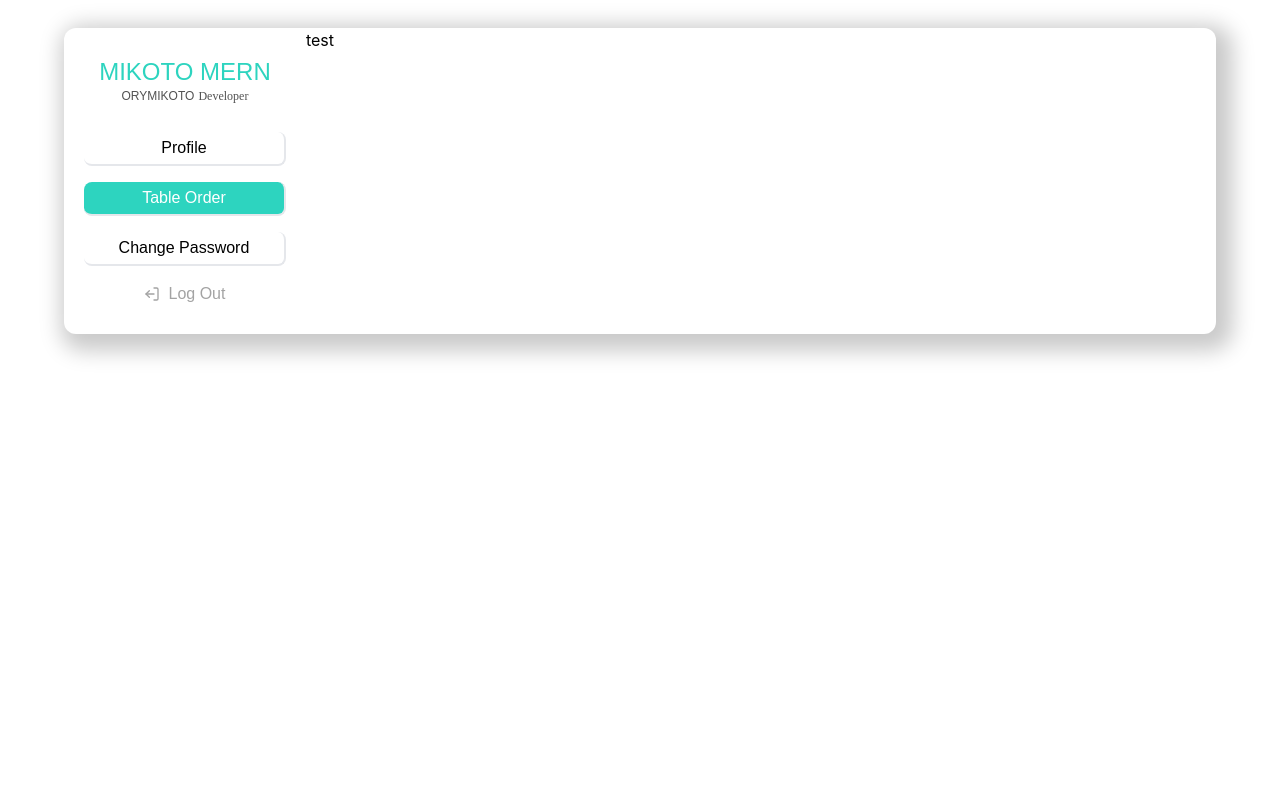
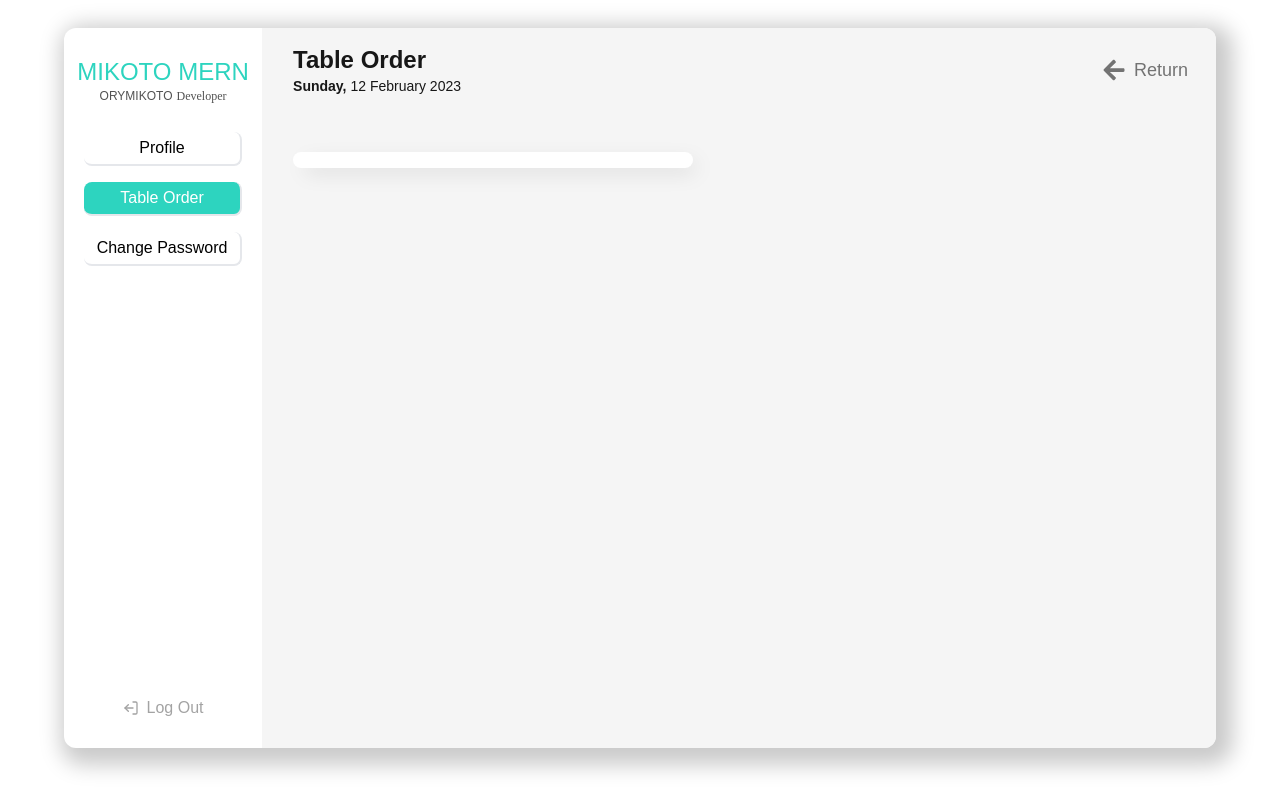
Before and after one commit to orymikoto/order-restaurant-table-program-MERN, a React (Create React App) app in the folder frontend/: page /user/profile in a window 1280 px wide. Both pictures are taken after a click on the element "Table Order". Built offline with nearby package versions, Linux system fonts and the light colour scheme; no server answers.

Commit message:
fix usercontroller and message navigate

```diff
--- a/frontend/src/App.js
+++ b/frontend/src/App.js
@@ -6,7 +6,7 @@ import { Route, Routes } from 'react-router-dom'
 import Home from './pages/Home';
 import Menu from './pages/Menu';
 import {Login, Register, Profile} from './pages/users'
-import ChangePassword from './pages/users/ChangePassword';
+import ChangePassword from './pages/users/components/ChangePassword';
 
 function App() {
   return (
--- a/frontend/src/components/PopupMessage.jsx
+++ b/frontend/src/components/PopupMessage.jsx
@@ -5,7 +5,7 @@ function PopupMessage({title, message, handleChange}) {
     <div onClick={() => handleChange(false)} className='flex top-0 left-0 justify-center items-center fixed bg-black/50 w-[100vw] h-[100vh]'>
       <div className='w-[21rem] min-h-[7rem] rounded-xl z-10 bg-white flex flex-col'>
         <h3 className='text-center text-neutral-900 font-semibold text-xl my-2'>{title}</h3>
-        <p className='text-justify text-neutral-600 mx-2 flex-1'>{message}</p>
+        <p className='text-center text-neutral-600 mx-2 flex-1'>{message}</p>
         <div onClick={() => handleChange(false)} className='mx-auto my-2 text-red-600 border-2 border-red-600 cursor-pointer hover:border-red-700 hover:text-red-700 rounded-md'>
           <p>CLOSE</p>
         </div>
--- a/frontend/src/pages/users/Profile.jsx
+++ b/frontend/src/pages/users/Profile.jsx
@@ -1,16 +1,13 @@
 import React, { useEffect, useState } from 'react'
 import { useCookies } from 'react-cookie'
-// import {FaArrowLeft} from 'react-icons/fa'
 import {FiLogOut} from 'react-icons/fi'
-// import jwt_decode from 'jwt-decode'
 import axios from 'axios'
+import { useNavigate } from 'react-router-dom'
 
-// import InformationBox from '../../components/InformationBox'
-// import { Link } from 'react-router-dom'
-// import EditInformationBox from '../../components/EditInformationBox'
-import ProfileContent from '../../components/ProfileContent'
-import ChangePassword from './ChangePassword'
+import ProfileContent from './components/ProfileContent'
+import ChangePassword from './components/ChangePassword'
 import PopupMessage from '../../components/PopupMessage'
+import TableOrder from './components/TableOrder'
 
 function Profile() {
   const [Userinfo, setUserinfo] = useState({})
@@ -26,7 +23,9 @@ function Profile() {
     title: '',
     message: ''
   })
-  const [cookies] = useCookies()
+  const [cookies, , removeCookies] = useCookies()
+  const navigate = useNavigate()
+
 
   const handleChange = (e) => {
     setUserinfo((prevState) => {
@@ -57,12 +56,24 @@ function Profile() {
     })
   }
 
+  const RemoveSession = () => {
+    removeCookies('auth_token', {path: '/'})
+    return navigate("/login")
+  }
+
   const submitChangePassword = (e) => {
     e.preventDefault()
     axios.patch( process.env.REACT_APP_SERVER_URL + '/users/change-password', Password, { headers: {"Authorization": `Bearer ${cookies.auth_token}`}}).then((res) => {
       console.log(res)
-    }).catch((err) =>
-    console.log(err))
+      messageHandler(true, 'Password Updated', res.data.message + ", You will be navigated to re-login")
+      if(res.status === 200){
+        setTimeout(RemoveSession, 2000)
+      }
+    }).catch((err) =>{
+      console.log(err)
+      messageHandler(true, 'Error Occured', err.response.data.message)
+    })
+
   }
 
   useEffect(() => {
@@ -104,9 +115,9 @@ function Profile() {
 
       {
         Menu === 0 ? <ProfileContent messageHandler={messageHandler} handleChange={handleChange} onSubmited={onSubmited} Userinfo={Userinfo} />
-        : Menu === 1 ? <p>test</p>
+        : Menu === 1 ? <TableOrder />
         // : <p>password</p>
-        : <ChangePassword messageHandler={messageHandler} onSubmited={submitChangePassword} handleChange={handlePasswordChange} data={Password} />
+        : <ChangePassword onSubmited={submitChangePassword} handleChange={handlePasswordChange} data={Password} />
       }
       {
         Showmessage.show?
--- a/frontend/src/pages/users/ChangePassword.jsx
+++ b/frontend/src/pages/users/components/ChangePassword.jsx
@@ -2,9 +2,9 @@ import React from 'react'
 
 import { Link } from 'react-router-dom'
 import { FaArrowLeft } from 'react-icons/fa'
-import InputText from '../../components/InputText'
+import InputText from '../../../components/InputText'
 
-function ChangePassword({handleChange, onSubmited, data, messageHandler}) {
+function ChangePassword({handleChange, onSubmited, data}) {
   return (
     <div className=' min-h-[90vh] w-full flex flex-col border-l-[0.21rem] px-7 border-neutral-100 bg-neutral-100 '>
         <div className='flex w-full mt-4 text-neutral-900 font-semibold font-poppins text-2xl'>
@@ -25,7 +25,7 @@ function ChangePassword({handleChange, onSubmited, data, messageHandler}) {
           </div>
         </div>
         <div className='w-[25rem] py-2 px-7 mt-14 rounded-xl bg-white shadow-[7px_7px_21px_-5px_rgba(0,0,0,0.21)]'>
-          <form onSubmit={() => {onSubmited();messageHandler(true, 'Password Updated', 'Password successfully updated now you have to relogin')}} className='flex flex-col'>
+          <form onSubmit={onSubmited} className='flex flex-col'>
             <InputText className='my-2' placeholder={'password'} title='Password' name='password' type='password' isrequired={true} onChange={handleChange} value={data.password}/>
             <InputText className='my-2' placeholder={'new password'} title='New Password' name='new_password' type='password' isrequired={true} onChange={handleChange} value={data.new_password}/>
             <InputText className='my-2' placeholder={'new password'} title='Confirm New Password' name='confirm_new_password' type='password' isrequired={true} onChange={handleChange} value={data.confirm_new_password}/>
--- a/frontend/src/components/ProfileContent.jsx
+++ b/frontend/src/pages/users/components/ProfileContent.jsx
@@ -2,8 +2,8 @@ import React, {useState} from 'react'
 import { Link } from 'react-router-dom'
 import { FaArrowLeft } from 'react-icons/fa'
 
-import EditInformationBox from './EditInformationBox'
-import InformationBox from './InformationBox'
+import EditInformationBox from '../../../components/EditInformationBox'
+import InformationBox from '../../../components/InformationBox'
 
 function ProfileContent({handleChange, onSubmited, Userinfo, messageHandler}) {
   const [Editmode, setEditmode] = useState(false)
--- /dev/null
+++ b/frontend/src/pages/users/components/TableOrder.jsx
@@ -0,0 +1,33 @@
+import React from 'react'
+import { Link } from 'react-router-dom'
+
+import { FaArrowLeft } from 'react-icons/fa'
+
+function TableOrder() {
+  return (
+  <div className=' min-h-[90vh] w-full flex flex-col border-l-[0.21rem] px-7 border-neutral-100 bg-neutral-100 '>
+    <div className='flex w-full mt-4 text-neutral-900 font-semibold font-poppins text-2xl'>
+      <div className='flex flex-col'>
+        <h2>Table Order</h2>
+        <div className='flex gap-x-1'>
+          <p className='text-sm'>Sunday,</p>
+          <p className='text-sm font-light font-poppins'>12 February 2023</p>
+        </div>
+      </div>
+      <div className='flex flex-1 w-full justify-self-end justify-end items-center'>
+        <Link to={'/'}>
+          <div className='group flex gap-x-2 items-center'>
+            <FaArrowLeft className=' group-hover:text-red-600 gap-x-2 w-6 h-6 text-neutral-500 duration-200' />
+            <p className=' group-hover:text-red-600 font-medium text-neutral-500 font-poppins text-lg duration-200'>Return</p>
+          </div>
+        </Link>
+      </div>
+    </div>
+    <div className='w-[25rem] py-2 px-7 mt-14 rounded-xl bg-white shadow-[7px_7px_21px_-5px_rgba(0,0,0,0.21)]'>
+
+    </div>
+  </div>
+  )
+}
+
+export default TableOrder
```
Also changed, not shown: 1 other file (tests, documents, lock files or other folders).
